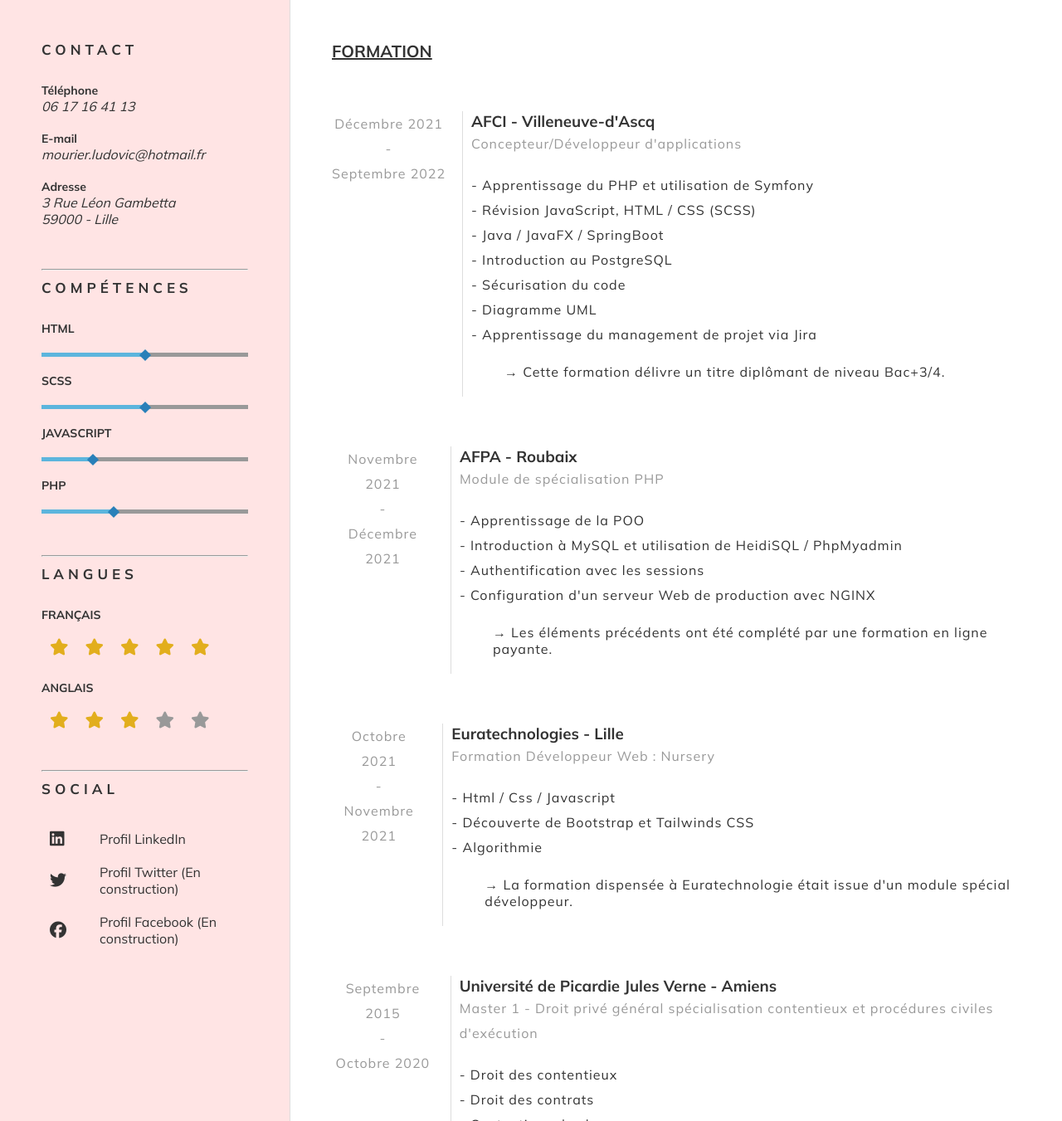
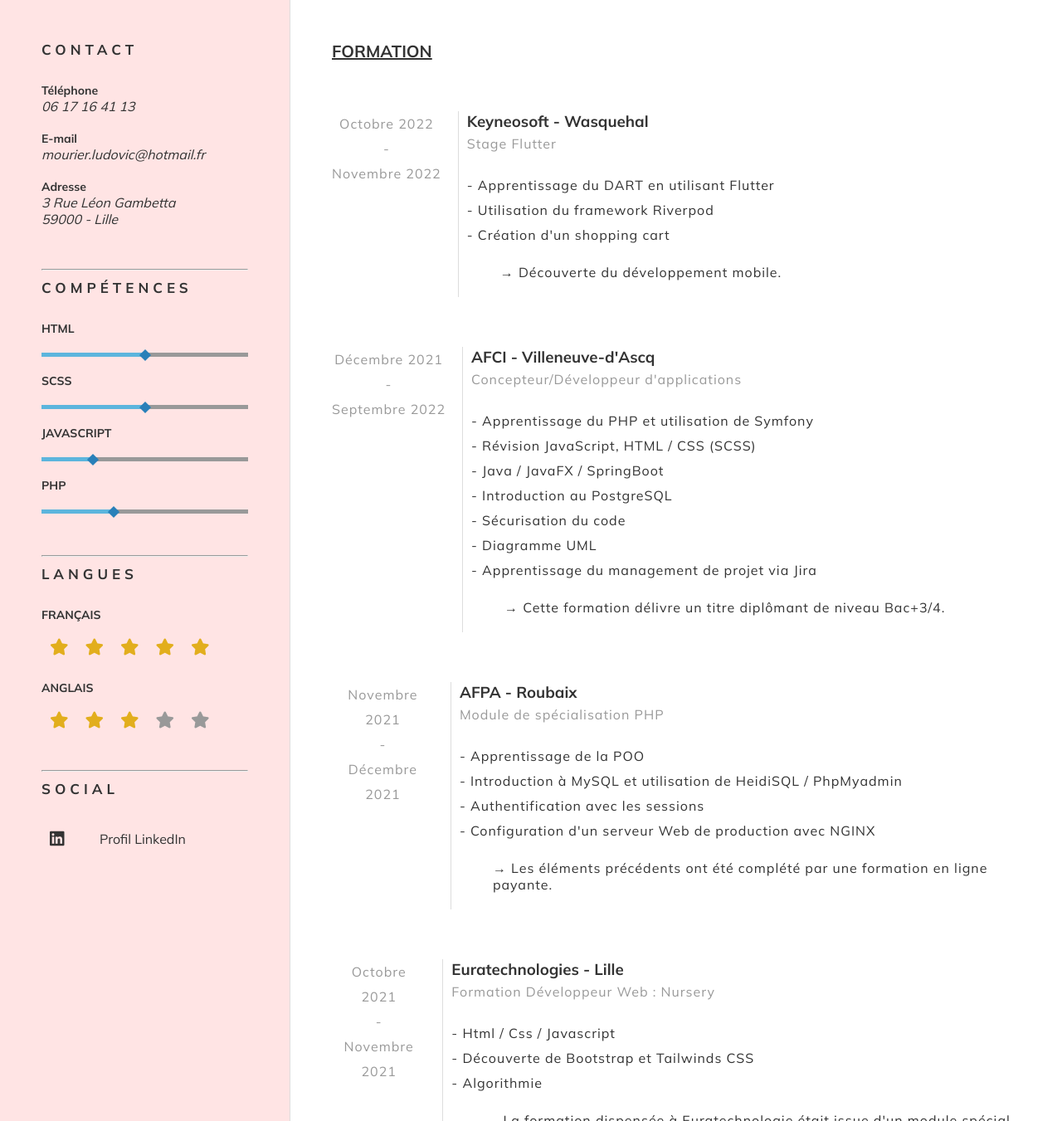
Before and after one commit to Aestrah/CV, a website: page index.html in a window 1280 px wide. Shown: the part 440-1791 px from the top of the page at 83% size. Drawn offline with Linux system fonts and the light colour scheme.

Commit message:
Ajout Keyneo

```diff
--- a/index.html
+++ b/index.html
@@ -89,20 +89,37 @@
           <i class="fab fa-linkedin linkedincolor"></i>
           <a href="https://www.linkedin.com/in/ludovic-mourier-152b7a197" target="_blank"> Profil LinkedIn </a>
         </div>
-        <div class=" social-container">
-          <i class="fab fa-twitter twittercolor"> </i>
-          <a href="#
-            "> Profil Twitter (En construction) </a>
-        </div>
-        <div class="social-container">
-          <i class="fab fa-facebook facebookcolor"></i>
-          <a href="#
-            "> Profil Facebook (En construction) </a>
-        </div>
+
       </div>
     </aside>
     <main>
       <h2> FORMATION </h2>
+
+      <div class="experience">
+        <div class="timeline">
+          <p class="align-center">
+            Octobre 2022 <br />
+            - <br />
+            Novembre 2022
+          </p>
+        </div>
+        <div class="content">
+          <h3> Keyneosoft - Wasquehal
+          </h3>
+          <p class="text-hint mb-2">Stage Flutter</p>
+          <p>
+            - Apprentissage du DART en utilisant Flutter <br />
+            - Utilisation du framework Riverpod <br />
+            - Création d'un shopping cart <br />
+          </p>
+          <ul>
+            <li class="arrow">
+              Découverte du développement mobile.<br />
+            </li>
+          </ul>
+        </div>
+      </div>
+
       <div class="experience">
         <div class="timeline">
           <p class="align-center">
```
